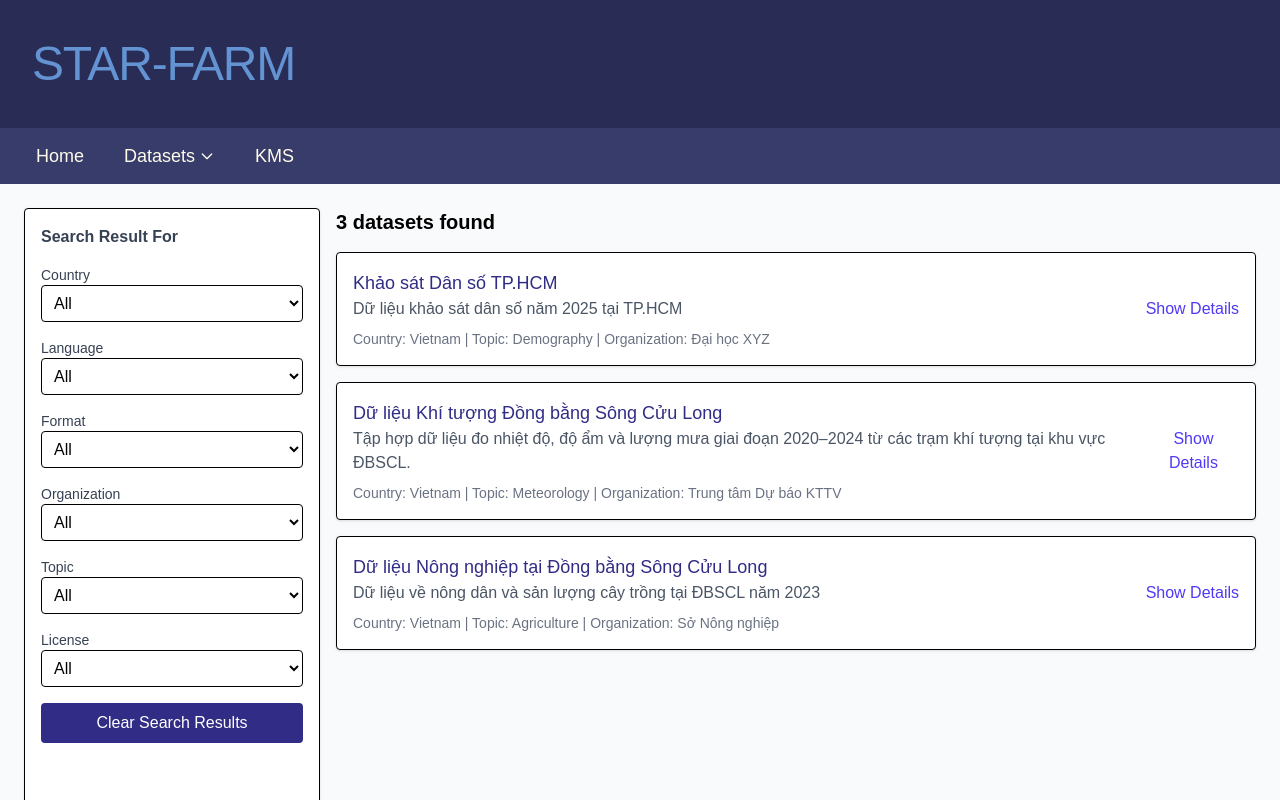
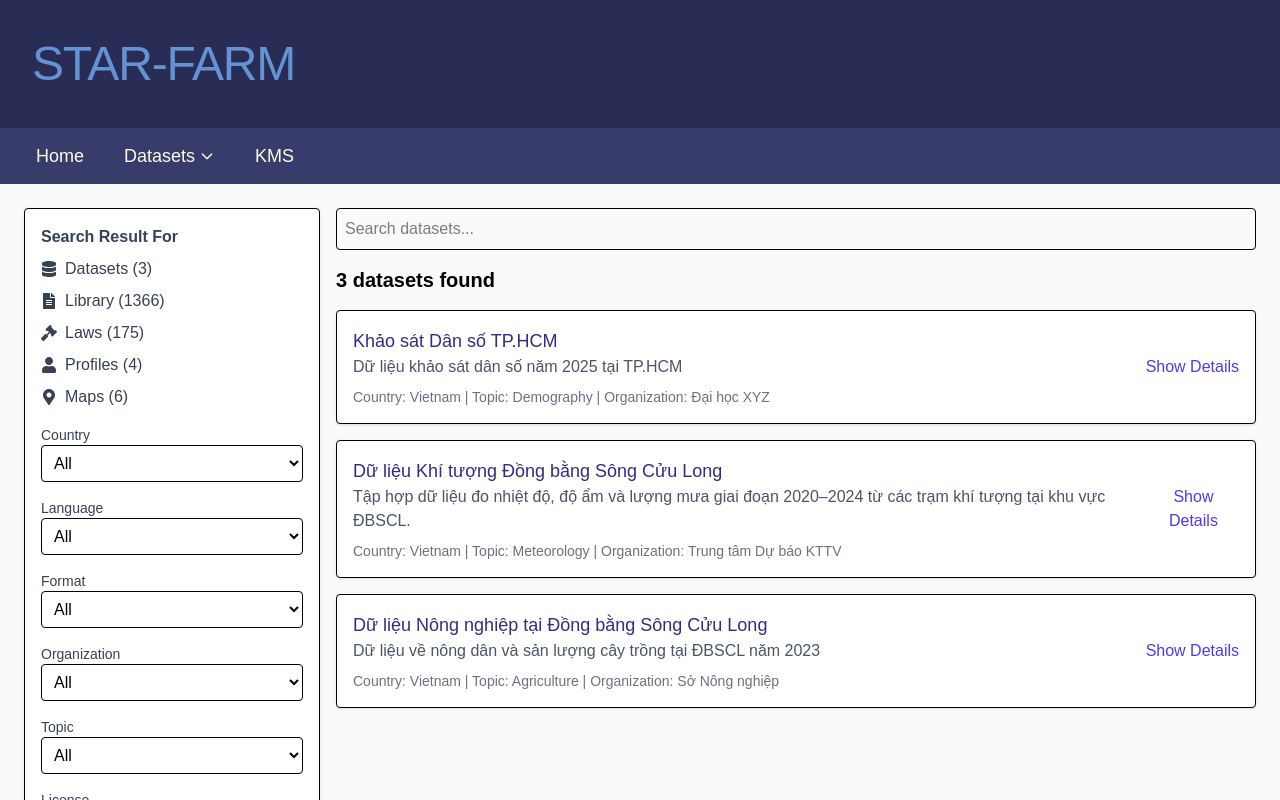
Before and after one commit to ttoannguyen/dataverse-demo-frontend, a React (Vite) app: page /datasets in a window 1280 px wide. Shown: the top 800 px of the page. Built offline with nearby package versions, Linux system fonts and the light colour scheme.

Commit message:
fix mockdata

```diff
--- a/package.json
+++ b/package.json
@@ -15,6 +15,7 @@
     "lodash": "^4.17.21",
     "react": "^19.0.0",
     "react-dom": "^19.0.0",
+    "react-icons": "^5.5.0",
     "react-router-dom": "^7.5.0"
   },
   "devDependencies": {
--- a/src/components/dataverse/DatasetList.jsx
+++ b/src/components/dataverse/DatasetList.jsx
@@ -1,6 +1,6 @@
 import { useState } from "react";
 
-export default function DatasetList({ datasets }) {
+ const DatasetList =({ datasets }) =>{
   const [expandedDataset, setExpandedDataset] = useState(null);
 
   const toggleExpand = (datasetId) => {
@@ -91,3 +91,4 @@ export default function DatasetList({ datasets }) {
     </div>
   );
 }
+export default DatasetList;
--- a/src/components/dataverse/SearchBar.jsx
+++ b/src/components/dataverse/SearchBar.jsx
@@ -1,4 +1,4 @@
-export default function SearchBar({ keyword, setFilters }) {
+ const SearchBar = ({ keyword, setFilters }) => {
   const handleSearch = (e) => {
     setFilters(prev => ({ ...prev, keyword: e.target.value }));
   };
@@ -15,3 +15,5 @@ export default function SearchBar({ keyword, setFilters }) {
     </div>
   );
 }
+
+export default SearchBar;
--- a/src/components/dataverse/SidebarFilter.jsx
+++ b/src/components/dataverse/SidebarFilter.jsx
@@ -1,65 +1,152 @@
+import { FaDatabase, FaFileAlt, FaGavel, FaUser, FaMapMarkerAlt } from "react-icons/fa";
+
 export default function SidebarFilter({ filters, setFilters, filterOptions }) {
   const handleFilterChange = (e) => {
     const { name, value } = e.target;
-    setFilters(prev => ({ ...prev, [name]: value }));
+    setFilters((prev) => ({ ...prev, [name]: value }));
   };
+
+  const handleCategoryChange = (category) => {
+    setFilters((prev) => ({ ...prev, category }));
+  };
+
+  const searchResults = [
+    {
+      name: "Datasets",
+      count: filterOptions?.datasets?.length || 0,
+      icon: <FaDatabase />,
+    },
+    { name: "Library", count: 1366, icon: <FaFileAlt /> },
+    { name: "Laws", count: 175, icon: <FaGavel /> },
+    { name: "Profiles", count: 4, icon: <FaUser /> },
+    { name: "Maps", count: 6, icon: <FaMapMarkerAlt /> },
+  ];
 
   return (
     <div className="space-y-4">
+      {/* Phần "Search Result For" */}
+      <div>
+        <h2 className="font-semibold text-gray-700 mb-2">Search Result For</h2>
+        <ul className="space-y-2">
+          {searchResults.map((result) => (
+            <li key={result.name} className="flex items-center text-gray-700">
+              <span className="mr-2">{result.icon}</span>
+              <button
+                onClick={() => handleCategoryChange(result.name)}
+                className={`${
+                  filters.category === result.name
+                    ? "text-indigo-600 font-semibold"
+                    : "text-gray-700"
+                } hover:underline`}
+              >
+                {result.name} ({result.count})
+              </button>
+            </li>
+          ))}
+        </ul>
+      </div>
+
+      {/* Bộ lọc hiện tại */}
+      <div>
+        <div className="space-y-4">
           <div>
             <label className="block text-sm font-medium text-gray-700">Country</label>
-        <select name="country" value={filters.country} onChange={handleFilterChange} className="w-full p-2 border rounded">
+            <select
+              name="country"
+              value={filters.country}
+              onChange={handleFilterChange}
+              className="w-full p-2 border rounded"
+            >
               <option value="">All</option>
-          {filterOptions.countries.map(country => (
-            <option key={country} value={country}>{country}</option>
+              {(filterOptions?.countries || []).map((country) => (
+                <option key={country} value={country}>
+                  {country}
+                </option>
               ))}
             </select>
           </div>
           <div>
             <label className="block text-sm font-medium text-gray-700">Language</label>
-        <select name="language" value={filters.language} onChange={handleFilterChange} className="w-full p-2 border rounded">
+            <select
+              name="language" // Sửa từ "country" thành "language"
+              value={filters.language} // Sửa từ "languages" thành "language"
+              onChange={handleFilterChange}
+              className="w-full p-2 border rounded"
+            >
               <option value="">All</option>
-          {filterOptions.languages.map(language => (
-            <option key={language} value={language}>{language}</option>
+              {(filterOptions?.languages || []).map((language) => (
+                <option key={language} value={language}>
+                  {language}
+                </option>
               ))}
             </select>
           </div>
           <div>
             <label className="block text-sm font-medium text-gray-700">Format</label>
-        <select name="format" value={filters.format} onChange={handleFilterChange} className="w-full p-2 border rounded">
+            <select
+              name="format"
+              value={filters.format}
+              onChange={handleFilterChange}
+              className="w-full p-2 border rounded"
+            >
               <option value="">All</option>
-          {filterOptions.formats.map(format => (
-            <option key={format} value={format}>{format}</option>
+              {(filterOptions?.formats || []).map((format) => (
+                <option key={format} value={format}>
+                  {format}
+                </option>
               ))}
             </select>
           </div>
           <div>
             <label className="block text-sm font-medium text-gray-700">Organization</label>
-        <select name="organization" value={filters.organization} onChange={handleFilterChange} className="w-full p-2 border rounded">
+            <select
+              name="organization"
+              value={filters.organization}
+              onChange={handleFilterChange}
+              className="w-full p-2 border rounded"
+            >
               <option value="">All</option>
-          {filterOptions.organizations.map(org => (
-            <option key={org} value={org}>{org}</option>
+              {(filterOptions?.organizations || []).map((org) => (
+                <option key={org} value={org}>
+                  {org}
+                </option>
               ))}
             </select>
           </div>
           <div>
             <label className="block text-sm font-medium text-gray-700">Topic</label>
-        <select name="topic" value={filters.topic} onChange={handleFilterChange} className="w-full p-2 border rounded">
+            <select
+              name="topic"
+              value={filters.topic}
+              onChange={handleFilterChange}
+              className="w-full p-2 border rounded"
+            >
               <option value="">All</option>
-          {filterOptions.topics.map(topic => (
-            <option key={topic} value={topic}>{topic}</option>
+              {(filterOptions?.topics || []).map((topic) => (
+                <option key={topic} value={topic}>
+                  {topic}
+                </option>
               ))}
             </select>
           </div>
           <div>
             <label className="block text-sm font-medium text-gray-700">License</label>
-        <select name="license" value={filters.license} onChange={handleFilterChange} className="w-full p-2 border rounded">
+            <select
+              name="license"
+              value={filters.license}
+              onChange={handleFilterChange}
+              className="w-full p-2 border rounded"
+            >
               <option value="">All</option>
-          {filterOptions.licenses.map(license => (
-            <option key={license} value={license}>{license}</option>
+              {(filterOptions?.licenses || []).map((license) => (
+                <option key={license} value={license}>
+                  {license}
+                </option>
               ))}
             </select>
           </div>
         </div>
+      </div>
+    </div>
   );
 }
--- /dev/null
+++ b/src/data/mockDatasets.json
@@ -0,0 +1,160 @@
+{
+    "version": "1.0.0",
+    "last_updated": "2025-04-11T17:57:47Z",
+    "total_datasets": 3,
+    "datasets": [
+      {
+        "id": "dataset_001",
+        "type": "population",
+        "metadata": {
+          "dataset_id": "doi:10.5072/FK2/DATASET1",
+          "title": "Khảo sát Dân số TP.HCM",
+          "description": "Dữ liệu khảo sát dân số năm 2025 tại TP.HCM",
+          "year": 2025,
+          "collection_method": "In-person interviews",
+          "total_records": 5000,
+          "country": "Vietnam",
+          "language": "Vietnamese",
+          "format": "JSON",
+          "organization": "Đại học XYZ",
+          "topic": "Demography",
+          "license": "CC BY 4.0",
+          "keywords": ["dân số", "TP.HCM"]
+        },
+        "data": [
+          {
+            "individual_id": "P001",
+            "district": "Quận 1",
+            "age": 34,
+            "gender": "Male",
+            "occupation": "Office worker",
+            "household_size": 4,
+            "income_vnd_per_month": 15000000
+          },
+          {
+            "individual_id": "P002",
+            "district": "Quận 7",
+            "age": 28,
+            "gender": "Female",
+            "occupation": "Teacher",
+            "household_size": 3,
+            "income_vnd_per_month": 12000000
+          }
+        ]
+      },
+      {
+        "id": "dataset_002",
+        "type": "weather",
+        "metadata": {
+          "dataset_id": "doi:10.5072/FK2/DATASET2",
+          "title": "Dữ liệu Khí tượng Đồng bằng Sông Cửu Long",
+          "description": "Tập hợp dữ liệu đo nhiệt độ, độ ẩm và lượng mưa giai đoạn 2020–2024 từ các trạm khí tượng tại khu vực ĐBSCL.",
+          "period": "2020-2024",
+          "keywords": ["khí tượng", "ĐBSCL", "thời tiết"],
+          "total_records": 2,
+          "country": "Vietnam",
+          "language": "Vietnamese",
+          "format": "JSON",
+          "organization": "Trung tâm Dự báo KTTV",
+          "topic": "Meteorology",
+          "license": "CC BY 4.0"
+        },
+        "data": [
+          {
+            "station_id": "WS001",
+            "location": "Can Tho",
+            "coordinates": {
+              "latitude": 10.0452,
+              "longitude": 105.7469
+            },
+            "measurements": [
+              {
+                "date": "2023-06-01",
+                "temperature_celsius": 29.8,
+                "humidity_percent": 82,
+                "rainfall_mm": 15
+              },
+              {
+                "date": "2023-06-02",
+                "temperature_celsius": 30.1,
+                "humidity_percent": 80,
+                "rainfall_mm": 10
+              }
+            ]
+          },
+          {
+            "station_id": "WS002",
+            "location": "Long An",
+            "coordinates": {
+              "latitude": 10.5333,
+              "longitude": 106.4167
+            },
+            "measurements": [
+              {
+                "date": "2023-06-01",
+                "temperature_celsius": 29.5,
+                "humidity_percent": 85,
+                "rainfall_mm": 20
+              },
+              {
+                "date": "2023-06-02",
+                "temperature_celsius": 29.7,
+                "humidity_percent": 83,
+                "rainfall_mm": 12
+              }
+            ]
+          }
+        ]
+      },
+      {
+        "id": "dataset_003",
+        "type": "agriculture",
+        "metadata": {
+          "dataset_id": "doi:10.5072/FK2/DATASET3",
+          "title": "Dữ liệu Nông nghiệp tại Đồng bằng Sông Cửu Long",
+          "description": "Dữ liệu về nông dân và sản lượng cây trồng tại ĐBSCL năm 2023",
+          "period": "2023",
+          "keywords": ["nông nghiệp", "ĐBSCL", "lúa"],
+          "total_records": 2,
+          "country": "Vietnam",
+          "language": "Vietnamese",
+          "format": "JSON",
+          "organization": "Sở Nông nghiệp",
+          "topic": "Agriculture",
+          "license": "CC BY 4.0"
+        },
+        "data": [
+          {
+            "farmer_id": "F001",
+            "name": "Nguyen Van B",
+            "location": "Can Tho",
+            "farm_size_hectares": 2.0,
+            "crops": [
+              {
+                "crop_type": "Rice",
+                "variety": "IR64",
+                "season": "Summer-Autumn 2023",
+                "yield_tons_per_hectare": 5.5,
+                "irrigation_method": "Flood irrigation"
+              }
+            ]
+          },
+          {
+            "farmer_id": "F002",
+            "name": "Tran Thi D",
+            "location": "Long An",
+            "farm_size_hectares": 1.5,
+            "crops": [
+              {
+                "crop_type": "Rice",
+                "variety": "OM5451",
+                "season": "Winter-Spring 2023",
+                "yield_tons_per_hectare": 6.0,
+                "irrigation_method": "Drip irrigation"
+              }
+            ]
+          }
+        ]
+      }
+    ]
+  }
--- a/src/lib/filterDatasets.js
+++ b/src/lib/filterDatasets.js
@@ -1,16 +1,14 @@
 export const filterDatasets = (datasets, filters) => {
-  return datasets.filter((dataset) => {
+  return datasets.filter(dataset => {
     const metadata = dataset.metadata;
 
+    // Lọc theo danh mục
+    const categoryMatch = filters.category === "Datasets" || !filters.category;
+
     const keywordMatch = filters.keyword
-      ? metadata.title?.toLowerCase().includes(filters.keyword.toLowerCase()) ||
-        metadata.description
-          ?.toLowerCase()
-          .includes(filters.keyword.toLowerCase()) ||
-        (metadata.keywords &&
-          metadata.keywords.some((kw) =>
-            kw.toLowerCase().includes(filters.keyword.toLowerCase())
-          ))
+      ? (metadata.title?.toLowerCase().includes(filters.keyword.toLowerCase()) ||
+         metadata.description?.toLowerCase().includes(filters.keyword.toLowerCase()) ||
+         (metadata.keywords && metadata.keywords.some(kw => kw.toLowerCase().includes(filters.keyword.toLowerCase()))))
       : true;
 
     const countryMatch = filters.country
@@ -26,8 +24,7 @@ export const filterDatasets = (datasets, filters) => {
       : true;
 
     const organizationMatch = filters.organization
-      ? metadata.organization?.toLowerCase() ===
-        filters.organization.toLowerCase()
+      ? metadata.organization?.toLowerCase() === filters.organization.toLowerCase()
       : true;
 
     const topicMatch = filters.topic
@@ -39,6 +36,7 @@ export const filterDatasets = (datasets, filters) => {
       : true;
 
     return (
+      categoryMatch &&
       keywordMatch &&
       countryMatch &&
       languageMatch &&
--- a/src/pages/DataversePage.jsx
+++ b/src/pages/DataversePage.jsx
@@ -1,10 +1,10 @@
 import { useEffect, useState, useCallback } from "react";
 import { debounce } from "lodash";
-import SidebarFilter from "../components/dataverse/SidebarFilter";
+import SidebarFilter from "../components/dataverse/SideBarFilter";
 import DatasetList from "../components/dataverse/DatasetList";
 import SearchBar from "../components/dataverse/SearchBar";
 import { filterDatasets } from "../lib/filterDatasets";
-import {dataverseApi} from "../services/DataverseApi";
+import dataverseApi from "../services/DataverseApi";
 
 export default function DataversePage() {
   const [datasets, setDatasets] = useState([]);
@@ -21,6 +21,15 @@ export default function DataversePage() {
   const [loading, setLoading] = useState(true);
   const [error, setError] = useState(null);
   const [currentPage, setCurrentPage] = useState(1);
+  const [filterOptions, setFilterOptions] = useState({
+    datasets: [],
+    countries: [],
+    languages: [],
+    formats: [],
+    organizations: [],
+    topics: [],
+    licenses: [],
+  });
   const datasetsPerPage = 5;
 
   const debouncedFilter = useCallback(
@@ -31,32 +40,6 @@ export default function DataversePage() {
     }, 300),
     []
   );
-
-  // useEffect(() => {
-  //   const getData = async () => {
-  //     try {
-  //       const response = await dataverseApi.getData();
-  //       const fetchedDatasets = response.data.datasets;
-  //       setDatasets(fetchedDatasets);
-  //       setFiltered(fetchedDatasets);
-  //       setLoading(false);
-  //     } catch (error) {
-  //       setError(error.message);
-  //       setLoading(false);
-  //     }
-  //   };
-
-  //   getData();
-  // }, []);
-
-  const [filterOptions, setFilterOptions] = useState({
-    countries: [],
-    languages: [],
-    formats: [],
-    organizations: [],
-    topics: [],
-    licenses: [],
-  });
 
   useEffect(() => {
     const getData = async () => {
@@ -75,6 +58,7 @@ export default function DataversePage() {
         const licenses = [...new Set(fetchedDatasets.map(ds => ds.metadata.license))];
 
         setFilterOptions({
+          datasets: fetchedDatasets, // Truyền danh sách datasets để tính số lượng
           countries,
           languages,
           formats,
@@ -99,7 +83,6 @@ export default function DataversePage() {
     }
   }, [filters, datasets, debouncedFilter]);
 
-  // Tính toán dataset hiển thị trên trang hiện tại
   const indexOfLastDataset = currentPage * datasetsPerPage;
   const indexOfFirstDataset = indexOfLastDataset - datasetsPerPage;
   const currentDatasets = filtered.slice(indexOfFirstDataset, indexOfLastDataset);
@@ -124,7 +107,6 @@ export default function DataversePage() {
   return (
     <div className="grid grid-cols-1 md:grid-cols-4 gap-4 p-6 bg-gray-50 min-h-screen">
       <aside className="bg-white p-4 rounded shadow-sm md:col-span-1 border">
-        <h2 className="font-semibold text-gray-700 mb-4">Search Result For</h2>
         <SidebarFilter filters={filters} setFilters={setFilters} filterOptions={filterOptions} />
         <button
           onClick={() =>
@@ -145,9 +127,8 @@ export default function DataversePage() {
       </aside>
 
       <section className="md:col-span-3">
-
+        <SearchBar keyword={filters.keyword} setFilters={setFilters} />
         <DatasetList datasets={currentDatasets} />
-        {/* Phân trang */}
         {filtered.length > datasetsPerPage && (
           <div className="flex justify-center mt-4 space-x-2">
             <button
```
Also changed, not shown: src/services/DataverseApi.js (+15 -3 lines), 1 other file (tests, documents, lock files or other folders). Lines whose indentation alone changed are shown as unchanged.
